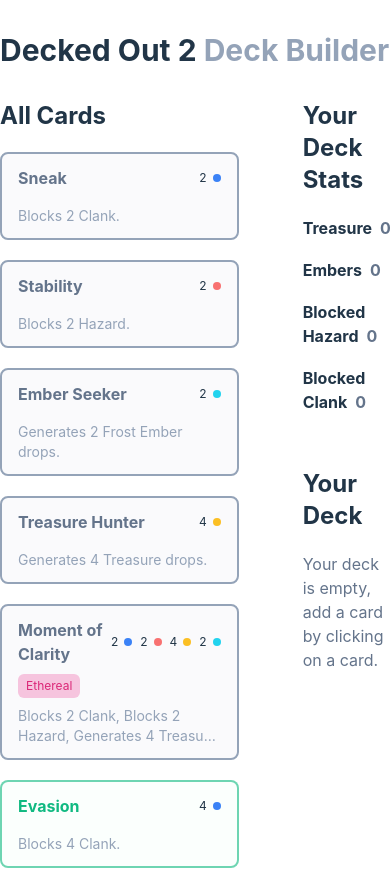
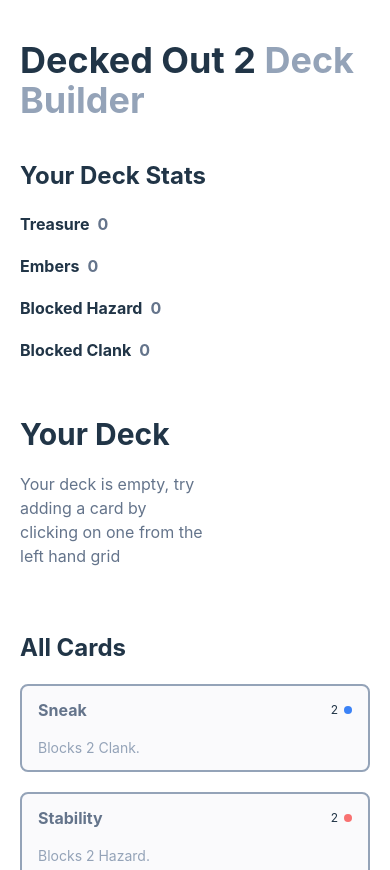
Before and after one commit to SofiaChaves/decked-out-deck-builder, a React (Vite) app: page / in a window 390 px wide. Shown: the top 870 px of the page. Built offline with nearby package versions, Linux system fonts and the light colour scheme; what tailwindcss-debug-screens would draw is missing.

Commit message:
clear deck

```diff
--- a/src/App.tsx
+++ b/src/App.tsx
@@ -1,19 +1,23 @@
 import CardsList from './components/CardsList';
 import Deck from './components/Deck';
 import DeckStats from './components/DeckStats';
+import useDeck from './hooks/useDeck';
 
 function App() {
+    const deck = useDeck((state) => state.deck);
+    const clearDeck = useDeck((state) => state.clearDeck);
+
     return (
         <div className={import.meta.env.DEV ? 'debug-screens' : ''}>
-            <div className="container mx-auto">
+            <div className="container mx-auto p-5">
                 {/* Title */}
-                <h1 className="text-3xl font-bold my-8">
+                <h1 className="text-4xl font-bold my-10 mt-5">
                     Decked Out 2{' '}
                     <span className="text-slate-400">Deck Builder</span>
                 </h1>
 
                 {/* Grid */}
-                <div className="grid grid-cols-3 gap-16">
+                <div className="grid md:grid-cols-3 gap-16">
                     {/* List */}
                     <div className="col-span-2 space-y-5">
                         <h1 className="text-2xl font-bold">All Cards</h1>
@@ -21,7 +25,7 @@ function App() {
                     </div>
 
                     {/* Deck */}
-                    <div className="space-y-12">
+                    <div className="space-y-12 order-first md:order-last">
                         <div className="space-y-5">
                             <h1 className="text-2xl font-bold">
                                 Your Deck Stats
@@ -30,7 +34,20 @@ function App() {
                         </div>
 
                         <div className="space-y-5">
-                            <h1 className="text-2xl font-bold">Your Deck</h1>
+                            <div className="flex gap-5 items-end justify-between">
+                                <h1 className="text-3xl font-bold">
+                                    Your Deck
+                                </h1>
+                                {deck.length > 0 && (
+                                    <button
+                                        onClick={clearDeck}
+                                        className="underline text-slate-500"
+                                    >
+                                        Clear Deck
+                                    </button>
+                                )}
+                            </div>
+
                             <Deck />
                         </div>
                     </div>
--- a/src/components/CardsList.tsx
+++ b/src/components/CardsList.tsx
@@ -5,7 +5,7 @@ import Card from './Card';
 const CardsList = () => {
     const addCard = useDeck((state) => state.addCard);
     return (
-        <div className="grid grid-cols-1 sm:grid-cols-3 md:grid-cols-4 lg:grid-cols-4 gap-5">
+        <div className="grid grid-cols-1 sm:grid-cols-2 md:grid-cols-2 lg:grid-cols-3 xl:grid-cols-4 gap-5">
             {cards.map((card) => (
                 <div
                     role="button"
--- a/src/components/Deck.tsx
+++ b/src/components/Deck.tsx
@@ -18,7 +18,8 @@ const Deck = () => {
             ))}
             {deck.length === 0 && (
                 <p className="text-slate-500">
-                    Your deck is empty, add a card by clicking on a card.
+                    Your deck is empty, try adding a card by clicking on one
+                    from the left hand grid
                 </p>
             )}
         </div>
```
